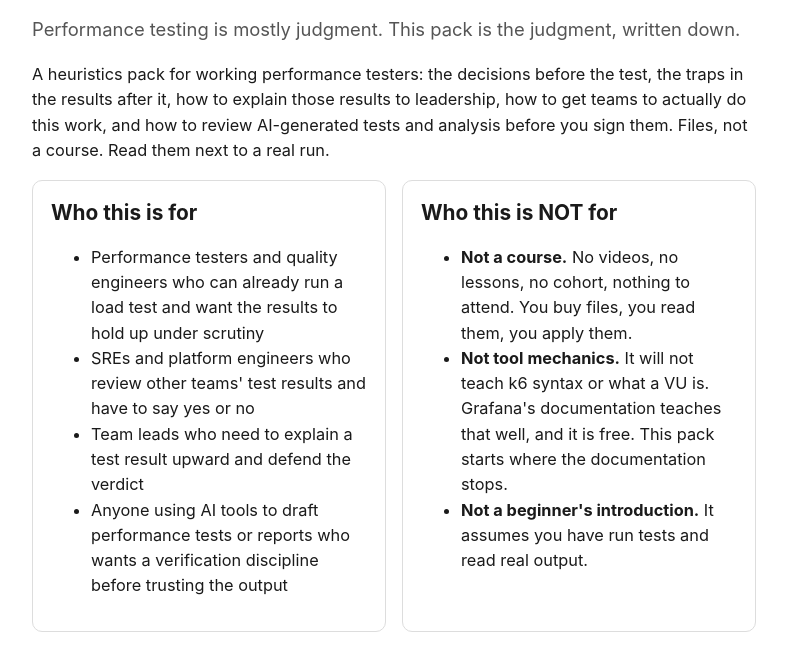
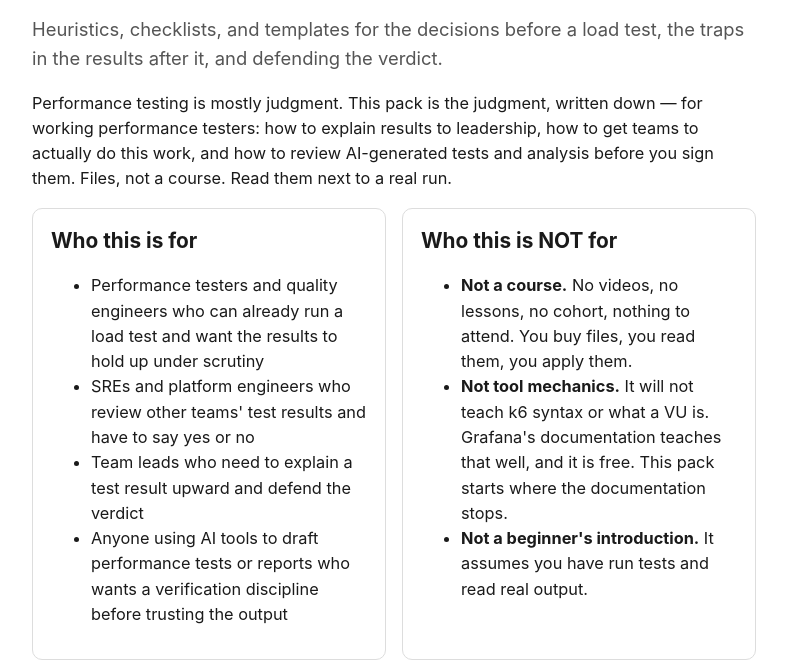
Before and after one commit to DavidEdelstein/performance-testing-judgment-pack, a plain HTML site: page index.html in a window 1280 px wide. Shown: the part 111-777 px from the top of the page, without its empty margins (246-1033 px from the left). Drawn offline with Linux system fonts and the light colour scheme.

Commit message:
Add confirmed subtitle under the title

```diff
--- a/index.html
+++ b/index.html
@@ -33,8 +33,8 @@
 <main>
   <p class="kicker">Pre-order · In production</p>
   <h1>The Performance Testing Judgment Pack</h1>
-  <p class="sub">Performance testing is mostly judgment. This pack is the judgment, written down.</p>
-  <p>A heuristics pack for working performance testers: the decisions before the test, the traps in the results after it, how to explain those results to leadership, how to get teams to actually do this work, and how to review AI-generated tests and analysis before you sign them. Files, not a course. Read them next to a real run.</p>
+  <p class="sub">Heuristics, checklists, and templates for the decisions before a load test, the traps in the results after it, and defending the verdict.</p>
+  <p>Performance testing is mostly judgment. This pack is the judgment, written down — for working performance testers: how to explain results to leadership, how to get teams to actually do this work, and how to review AI-generated tests and analysis before you sign them. Files, not a course. Read them next to a real run.</p>
 
   <div class="cols">
     <div class="card">
```
